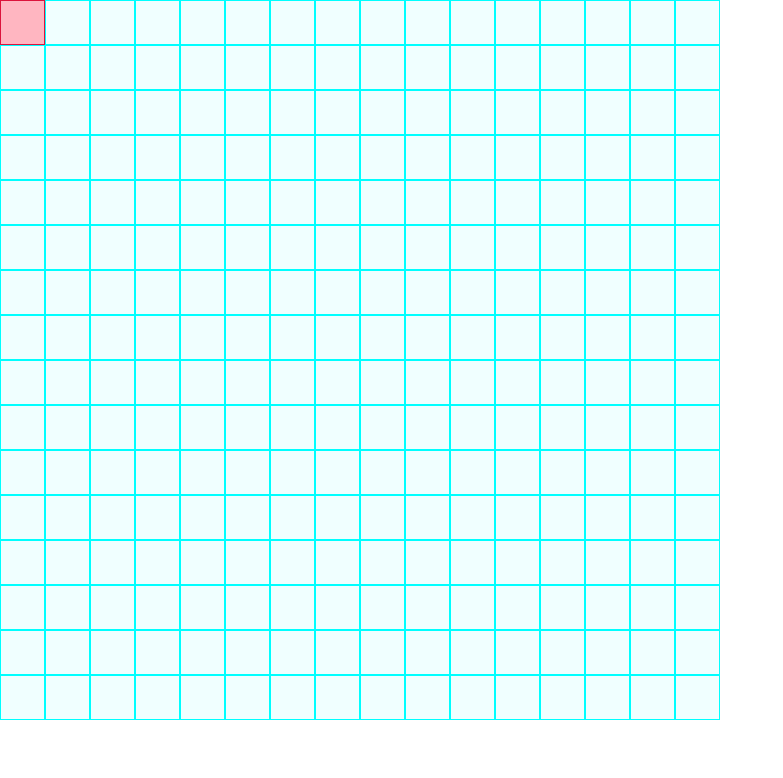
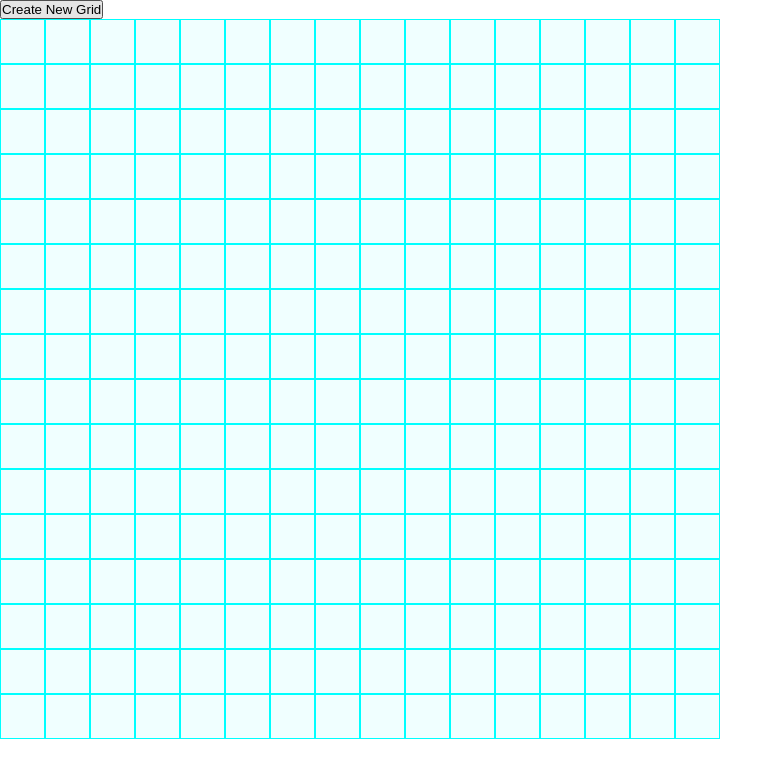
Before and after one commit to UnUsuarioMas67/etch-a-sketch, a plain HTML site: page index.html in a window 1280 px wide. Shown: the whole page, without its empty margins (0-783 px from the left). Drawn offline with Linux system fonts and the light colour scheme.

Commit message:
Add button

```diff
--- a/index.html
+++ b/index.html
@@ -7,8 +7,9 @@
   <title>Etch-A-Sketch</title>
 </head>
 <body>
+  <button id="new-grid-btn">Create New Grid</button>
+
   <div id="main-container">
-
   </div>
   <script src="index.js"></script>
 </body>
```
